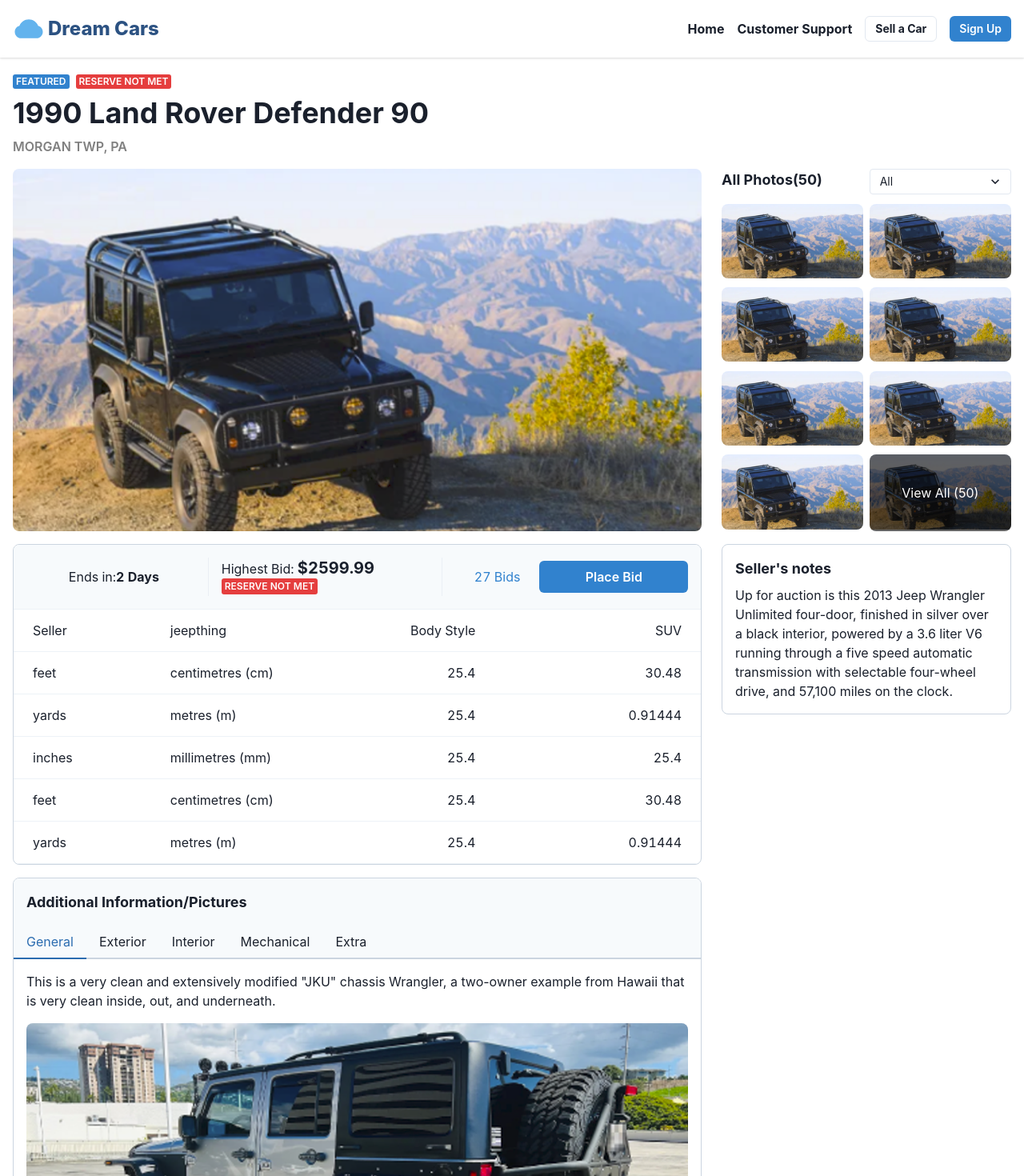
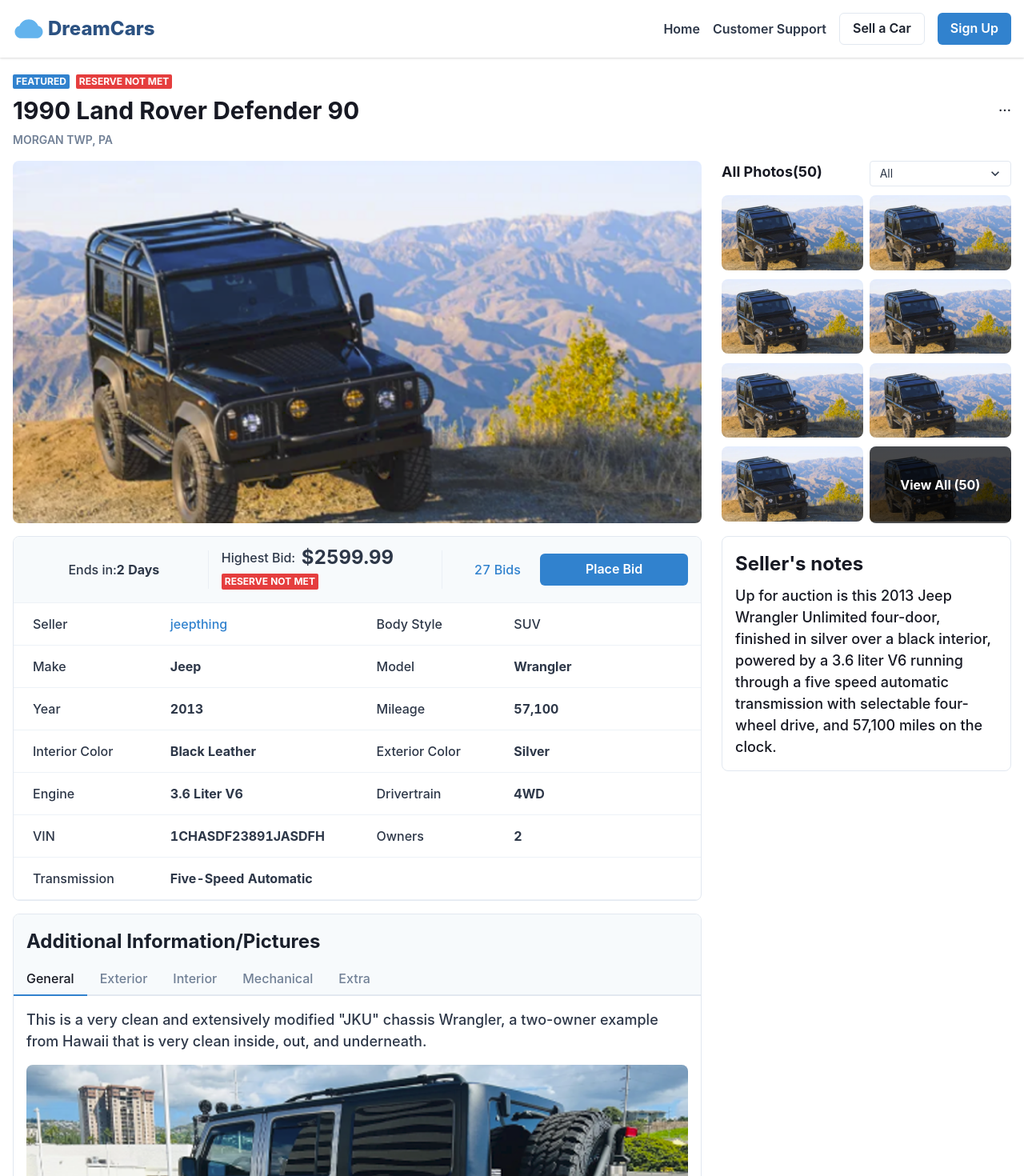
Before and after one commit to r0valdez/dream-cars, a Next.js app: page /detail in a window 1280 px wide. Shown: the top 1470 px of the page at 80% size. Built offline with nearby package versions, Linux system fonts and the light colour scheme.

Commit message:
Update font style following design

```diff
--- a/components/card.js
+++ b/components/card.js
@@ -7,24 +7,24 @@
     <Box boxShadow={isSmall ? 'none' : 'base'} borderRadius={isSmall ? 0 : 8} p={isSmall ? 0 : 4}>
       <Box pos="relative" w="100%">
         <Image src={imageUrl} boxSize="100%" alt={title} borderRadius={8} mb={4} />
-        <Box pos="absolute" left="3%" bottom="5%" display="inline-flex" alignItems="center" gap={1} fontSize="xs" backgroundColor="rgba(0, 0, 0, .6)" px={2} py={0.5} borderRadius={5}>
-          {!isSmall && <Text color="whiteAlpha.600">Current Bid: </Text>}
-          <Text color="whiteAlpha.800">${bidPrice.toFixed(2)}</Text>
+        <Box pos="absolute" left="3%" bottom="5%" display="inline-flex" alignItems="center" gap={1} fontSize="xs" backgroundColor="rgba(26, 32, 44, 0.8)" px={2} py={0.5} borderRadius={6}>
+          {!isSmall && <Text color="whiteAlpha.700">Current Bid: </Text>}
+          <Text color="white">${bidPrice.toFixed(2)}</Text>
         </Box>
-        <Box pos="absolute" right="3%" bottom="5%" display="inline-flex" alignItems="center" gap={1} fontSize="xs" backgroundColor="rgba(0, 0, 0, .6)" px={2} py={0.5} borderRadius={5}>
-          <CalendarIcon color="whiteAlpha.800" />
-          <Text color="whiteAlpha.800">{date}</Text>
+        <Box pos="absolute" right="3%" bottom="5%" display="inline-flex" alignItems="center" gap={1} fontSize="xs" backgroundColor="rgba(26, 32, 44, 0.8)" px={2} py={0.5} borderRadius={6}>
+          <CalendarIcon color="whiteAlpha.700" />
+          <Text color="white">{date}</Text>
         </Box>
       </Box>
-      <Flex align="center" mb={3}>
+      <Flex align="center" mb={2}>
         {tags.map((tag) => {
           return <Tag key={tag.text} text={tag.text} color={tag.color} />
         })}
       </Flex>
-      <Heading as='h4' size='md'>{title}</Heading>
-      {address && <Text fontWeight="semibold" color="gray" textTransform="uppercase" fontSize="xs" mt={2}>{address}</Text>}
-      <Text my={2} noOfLines={previewLineCount} fontSize="sm" color="blackAlpha.800">{description}</Text>
-      {!isSmall && <Link color="blue.400" fontWeight="bold" href="/detail">View Listings <ArrowForwardIcon /></Link>}
+      <Heading as='h4' fontSize="18px" lineHeight="28px" color="#1A202C">{title}</Heading>
+      {address && <Text fontWeight="semibold" color="rgba(26, 32, 44, 0.5)" textTransform="uppercase" fontSize="xs" mt={1}>{address}</Text>}
+      <Text my={1} noOfLines={previewLineCount} fontSize="sm" fontWeight="medium" color="rgba(26, 32, 44, 0.7)">{description}</Text>
+      {!isSmall && <Link color="#3182CE" fontSize="sm" fontWeight="semibold" href="/detail">View Listings <ArrowForwardIcon /></Link>}
     </Box>
   );
 };
--- a/components/layouts/header.js
+++ b/components/layouts/header.js
@@ -7,16 +7,16 @@
 
   return (
     <Box display="flex" justifyContent="space-between" alignItems="center" p={4} boxShadow="base">
-      <Text display="flex" alignItems="center" gap={1} flexWrap="nowrap" fontSize="2xl" fontWeight="extrabold" color="blue.700"><Icon as={AiFillCloud} boxSize={10} color="blue.300" />Dream Cars</Text>
+      <Text display="flex" alignItems="center" gap={1} flexWrap="nowrap" fontSize="2xl" fontWeight="extrabold" color="blue.700"><Icon as={AiFillCloud} boxSize={10} color="blue.300" />DreamCars</Text>
       <Box display="flex" justifyContent="end" alignItems="center" gap={4} flexWrap="nowrap">
         {router.pathname != '/' && (
           <>
-            <Link href="/" fontWeight="bold">Home</Link>
-            <Link fontWeight="bold">Customer Support</Link>
+            <Link href="/" fontWeight="semibold" color="gray.700">Home</Link>
+            <Link fontWeight="semibold" color="gray.700">Customer Support</Link>
           </>
         )}
-        <Button colorScheme="gray" variant="outline" fontWeight="bold" size="sm">Sell a Car</Button>
-        <Button colorScheme="blue" size="sm">Sign Up</Button>
+        <Button colorScheme="gray" variant="outline" fontWeight="semibold">Sell a Car</Button>
+        <Button colorScheme="blue" fontWeight="semibold">Sign Up</Button>
       </Box>
     </Box>
   );
--- a/components/tag.js
+++ b/components/tag.js
@@ -1,7 +1,7 @@
 import { Text } from "@chakra-ui/react"
 
 const Tag = ({ text = '', color = '' }) => {
-  return <Text display="inline-block" fontSize="xs" fontWeight="semibold" color="white" bgColor={color} textTransform="uppercase" px={1} borderRadius={3} mr={2}>{text}</Text>
+  return <Text display="inline-block" fontSize="xs" fontWeight="bold" color="white" bgColor={color} textTransform="uppercase" px={1} borderRadius={2} mr={2}>{text}</Text>
 }
 
 export default Tag;
--- a/pages/detail.js
+++ b/pages/detail.js
@@ -1,17 +1,21 @@
 import { Box, Button, Center, Container, Divider, Flex, Grid, Heading, Image, Link, Select, Text, Table, Tbody, Tr, Td, TableContainer, Tabs, TabList, TabPanels, Tab, TabPanel } from "@chakra-ui/react"
+import { RxDotsHorizontal } from "react-icons/rx"
 import Tag from "@components/tag"
 
 export default function Detail() {
   return <Container maxW="1280px" py={4}>
     <Tag text="featured" color="blue.500" />
     <Tag text="Reserve not met" color="red.500" />
-    <Heading my={2}>1990 Land Rover Defender 90</Heading>
-    <Text fontWeight="semibold" color="gray" textTransform="uppercase">MORGAN TWP, PA</Text>
+    <Flex justify="space-between" align="center">
+      <Heading my={2} color="gray.900" fontSize="30px">1990 Land Rover Defender 90</Heading>
+      <RxDotsHorizontal color="gray.700" />
+    </Flex>
+    <Text fontWeight="semibold" color="gray.500" fontSize="sm" textTransform="uppercase">MORGAN TWP, PA</Text>
     <Grid my={4} templateColumns="69% 29%" gap="2%">
       <Image src="/images/car-1.png" borderRadius={8} alt="Car" />
       <Grid templateColumns="49% 49%" gap="2%" justify="space-between">
-        <Text flex="0 0 50%" fontWeight="bold" fontSize="lg">All Photos(50)</Text>
-        <Select flex="0 0 40%" size="sm" borderRadius={4}>
+        <Text flex="0 0 50%" fontWeight="bold" fontSize="18px" color="gray.900">All Photos(50)</Text>
+        <Select flex="0 0 40%" size="sm" borderRadius={4} color="gray.700">
           <option value="All">All</option>
         </Select>
         <Image src="/images/car-1.png" borderRadius={8} alt="Car" />
@@ -23,86 +27,90 @@
         <Image src="/images/car-1.png" borderRadius={8} alt="Car" />
         <Box pos="relative" overflow="hidden" borderRadius={8}>
           <Image src="/images/car-1.png" />
-          <Center pos="absolute" top={0} left={0} bg="rgba(0, 0, 0, .6)" color="white" width="100%" height="100%" >
-            <Link>View All (50)</Link>
+          <Center pos="absolute" top={0} left={0} bg="linear-gradient(0deg, rgba(0, 0, 0, 0.7), rgba(0, 0, 0, 0.7))" color="white" width="100%" height="100%" >
+            <Link fontWeight="bold">View All (50)</Link>
           </Center>
         </Box>
       </Grid>
     </Grid>
     <Grid my={4} templateColumns="69% 29%" gap="2%">
       <Box>
-        <TableContainer border="1px" borderColor="gray.300" borderRadius={8}>
-          <Table>
+        <TableContainer border="1px" borderColor="gray.200" borderRadius={8}>
+          <Table color="gray.700" fontWeight="medium">
             <Tbody>
               <Tr>
-                <Td colSpan={4} bg="gray.50">
+                <Td colSpan={4} bg="#F7FAFC">
                   <Grid templateColumns="25% 36% 40%">
                     <Center>Ends in: <Text display="inline" fontWeight="bold">2 Days</Text></Center>
                     <Flex align="center">
                       <Divider orientation="vertical" height="3rem" mx={4} />
                       <Box>
-                        Highest Bid: <Text display="inline" fontSize="xl" fontWeight="bold">${2599.99.toFixed(2)}</Text>
-                        <br />
+                        <Flex align="center" gap={2} mb={2}>Highest Bid: <Text display="inline" fontSize="2xl" fontWeight="bold">${2599.99.toFixed(2)}</Text></Flex>
                         <Tag text="Reserve not met" color="red.500" />
                       </Box>
                     </Flex>
                     <Flex align="center" gap={6}>
                       <Divider orientation="vertical" height="3rem" mx={4} />
-                      <Text color="blue.500">27 Bids</Text>
-                      <Button flexGrow={1} colorScheme="blue" size="md">Place Bid</Button>
+                      <Text fontWeight="medium" color="blue.500">27 Bids</Text>
+                      <Button flexGrow={1} colorScheme="blue" size="md" fontWeight="semibold">Place Bid</Button>
                     </Flex>
                   </Grid>
                 </Td>
               </Tr>
               <Tr>
                 <Td width="20%">Seller</Td>
-                <Td width="30%">jeepthing</Td>
-                <Td width="20%" isNumeric>Body Style</Td>
-                <Td width="30%" isNumeric>SUV</Td>
+                <Td width="30%" color="blue.500">jeepthing</Td>
+                <Td width="20%">Body Style</Td>
+                <Td width="30%">SUV</Td>
               </Tr>
               <Tr>
-                <Td>feet</Td>
-                <Td>centimetres (cm)</Td>
-                <Td isNumeric>25.4</Td>
-                <Td isNumeric>30.48</Td>
+                <Td>Make</Td>
+                <Td fontWeight="bold">Jeep</Td>
+                <Td>Model</Td>
+                <Td fontWeight="bold">Wrangler</Td>
               </Tr>
               <Tr>
-                <Td>yards</Td>
-                <Td>metres (m)</Td>
-                <Td isNumeric>25.4</Td>
-                <Td isNumeric>0.91444</Td>
+                <Td>Year</Td>
+                <Td fontWeight="bold">2013</Td>
+                <Td>Mileage</Td>
+                <Td fontWeight="bold">57,100</Td>
               </Tr>
               <Tr>
-                <Td width="20%">inches</Td>
-                <Td width="30%">millimetres (mm)</Td>
-                <Td width="20%" isNumeric>25.4</Td>
-                <Td width="30%" isNumeric>25.4</Td>
+                <Td>Interior Color</Td>
+                <Td fontWeight="bold">Black Leather</Td>
+                <Td>Exterior Color</Td>
+                <Td fontWeight="bold">Silver</Td>
               </Tr>
               <Tr>
-                <Td>feet</Td>
-                <Td>centimetres (cm)</Td>
-                <Td isNumeric>25.4</Td>
-                <Td isNumeric>30.48</Td>
+                <Td>Engine</Td>
+                <Td fontWeight="bold">3.6 Liter V6</Td>
+                <Td>Drivertrain</Td>
+                <Td fontWeight="bold">4WD</Td>
               </Tr>
               <Tr>
-                <Td>yards</Td>
-                <Td>metres (m)</Td>
-                <Td isNumeric>25.4</Td>
-                <Td isNumeric>0.91444</Td>
+                <Td>VIN</Td>
+                <Td fontWeight="bold">1CHASDF23891JASDFH</Td>
+                <Td>Owners</Td>
+                <Td fontWeight="bold">2</Td>
+              </Tr>
+              <Tr>
+                <Td>Transmission</Td>
+                <Td fontWeight="bold">Five-Speed Automatic</Td>
+                <Td colSpan={2}></Td>
               </Tr>
             </Tbody>
           </Table>
         </TableContainer>
-        <Tabs mt={4} border="1px" borderColor="gray.300" borderRadius={8} overflow="hidden">
-          <Text fontSize="lg" fontWeight="bold" p={4} bg="gray.50">Additional Information/Pictures</Text>
-          <TabList bg="gray.50">
-            <Tab>General</Tab>
-            <Tab>Exterior</Tab>
-            <Tab>Interior</Tab>
-            <Tab>Mechanical</Tab>
-            <Tab>Extra</Tab>
+        <Tabs mt={4} border="1px" borderColor="gray.200" borderRadius={8} overflow="hidden">
+          <Text fontSize="2xl" fontWeight="bold" px={4} pt={4} pb={2} bg="#F7FAFC">Additional Information/Pictures</Text>
+          <TabList bg="#F7FAFC" fontSize="18px">
+            <Tab fontWeight="medium" color="gray.500" _selected={{ color: 'gray.900', fontWeight: 'medium', borderBottom: '2px', borderColor: 'blue.500'}}>General</Tab>
+            <Tab fontWeight="medium" color="gray.500" _selected={{ color: 'gray.900', fontWeight: 'medium', borderBottom: '2px', borderColor: 'blue.500'}}>Exterior</Tab>
+            <Tab fontWeight="medium" color="gray.500" _selected={{ color: 'gray.900', fontWeight: 'medium', borderBottom: '2px', borderColor: 'blue.500'}}>Interior</Tab>
+            <Tab fontWeight="medium" color="gray.500" _selected={{ color: 'gray.900', fontWeight: 'medium', borderBottom: '2px', borderColor: 'blue.500'}}>Mechanical</Tab>
+            <Tab fontWeight="medium" color="gray.500" _selected={{ color: 'gray.900', fontWeight: 'medium', borderBottom: '2px', borderColor: 'blue.500'}}>Extra</Tab>
           </TabList>
-          <TabPanels>
+          <TabPanels color="gray.700" fontWeight="medium" fontSize="18px">
             <TabPanel>
               <Text>
                 {'This is a very clean and extensively modified "JKU" chassis Wrangler, a two-owner example from Hawaii that is very clean inside, out, and underneath.'}
@@ -137,9 +145,9 @@
         </Tabs>
       </Box>
       <Box>
-        <Box border="1px" borderColor="gray.300" p={4} borderRadius={8}>
-          <Text fontSize="lg" fontWeight="bold" mb={2}>{`Seller's notes`}</Text>
-          <Text>{`Up for auction is this 2013 Jeep Wrangler Unlimited four-door, finished in silver over a black interior, powered by a 3.6 liter V6 running through a five speed automatic transmission with selectable four-wheel drive, and 57,100 miles on the clock.`}</Text>
+        <Box border="1px" borderColor="gray.200" color="gray.900" p={4} borderRadius={8}>
+          <Text fontSize="2xl" fontWeight="bold" mb={2}>{`Seller's notes`}</Text>
+          <Text fontSize="18px" fontWeight="medium">{`Up for auction is this 2013 Jeep Wrangler Unlimited four-door, finished in silver over a black interior, powered by a 3.6 liter V6 running through a five speed automatic transmission with selectable four-wheel drive, and 57,100 miles on the clock.`}</Text>
         </Box>
       </Box>
     </Grid>
```
Also changed, not shown: pages/index.js (+11 -11 lines).
